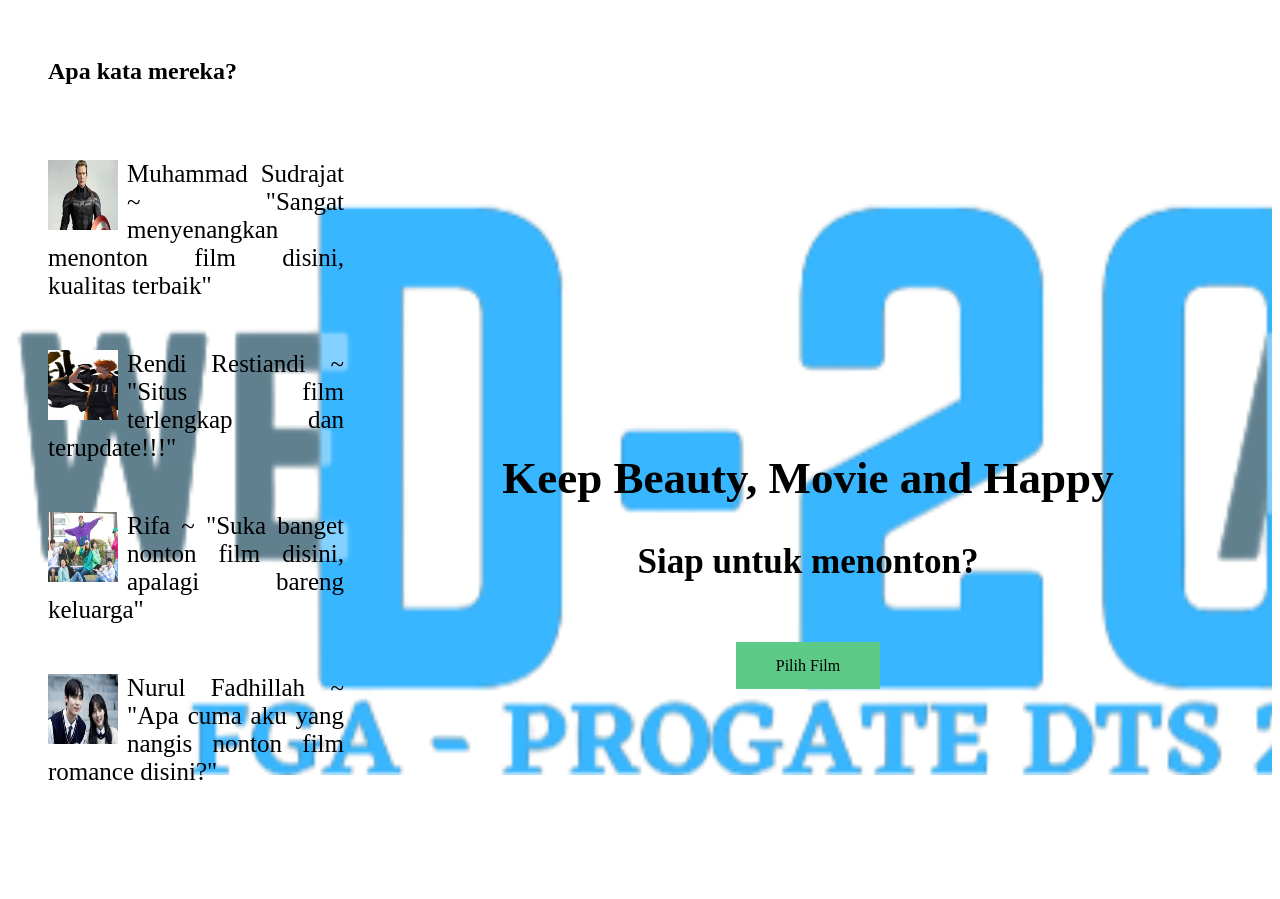
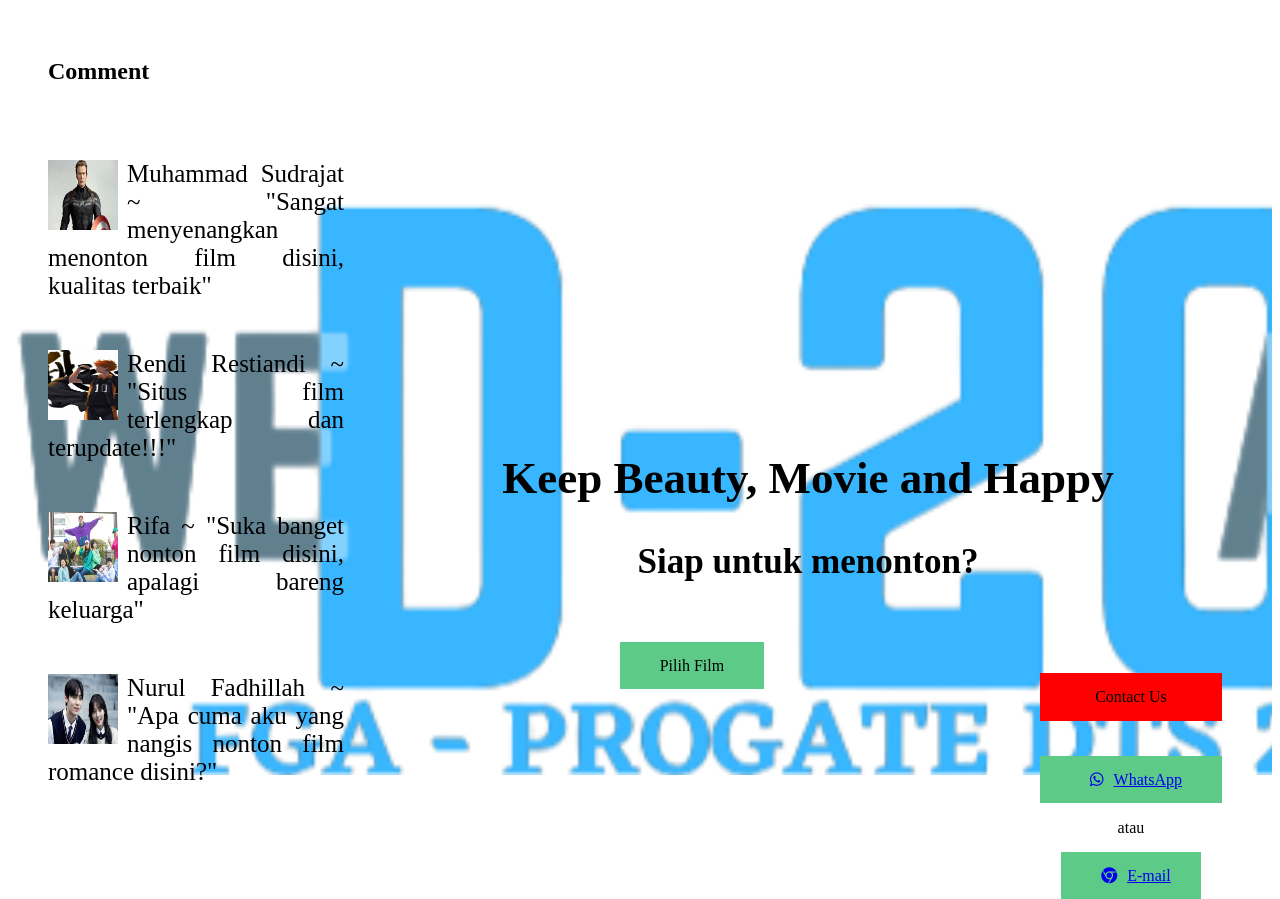
Before and after one commit to sudrajattt/d-20, a plain HTML site: page index.html in a window 1280 px wide. Before the commit the page ends 811 px from the top, so only its background shows below. Drawn offline with Linux system fonts and the light colour scheme.

Commit message:
Update index.html

```diff
--- a/index.html
+++ b/index.html
@@ -1,9 +1,10 @@
 <!DOCTYPE html>
 <html>
+<link rel="stylesheet" href="//maxcdn.bootstrapcdn.com/font-awesome/4.3.0/css/font-awesome.min.css">
 <div class="comment-wrapper" style="padding: 30px 40px;">
     <div class="container">
       <div class="heading">
-        <h2>Apa kata mereka?</h2>
+        <h2>Comment</h2>
       </div>
         <div class="comment" style="width: 25%; float: center; padding: 30px 0;">
           <div class="comment-icon" style="float: left;">
@@ -34,5 +35,11 @@
         <h3>Siap untuk menonton?</h3>
       </div>
       <span class="btn message" style="padding: 15px 40px; background-color: #5dca88; cursor: pointer;" >Pilih Film</span>
+      <div class="cntc-wrapper" style="float:right;  margin-right:50px;">
+      <p style="padding: 15px 30px; background-color: red; margin-bottom:50px;">Contact Us</p>
+      <a href="#" class="cntc wa" style="padding: 15px 40px; background-color: #5dca88; cursor: pointer;"><span class="fa fa-whatsapp" style="padding: 0 10px;"></span>WhatsApp</a>
+      <p style="margin: 30px 50px;">atau</p>
+      <a href="#" class="cntc email" style="padding: 15px 30px; background-color: #5dca88; cursor: pointer;"><span class="fa fa-chrome"  style="padding: 0 10px;"></span>E-mail</a>
+      </div>
     </div>
   </div>
```
